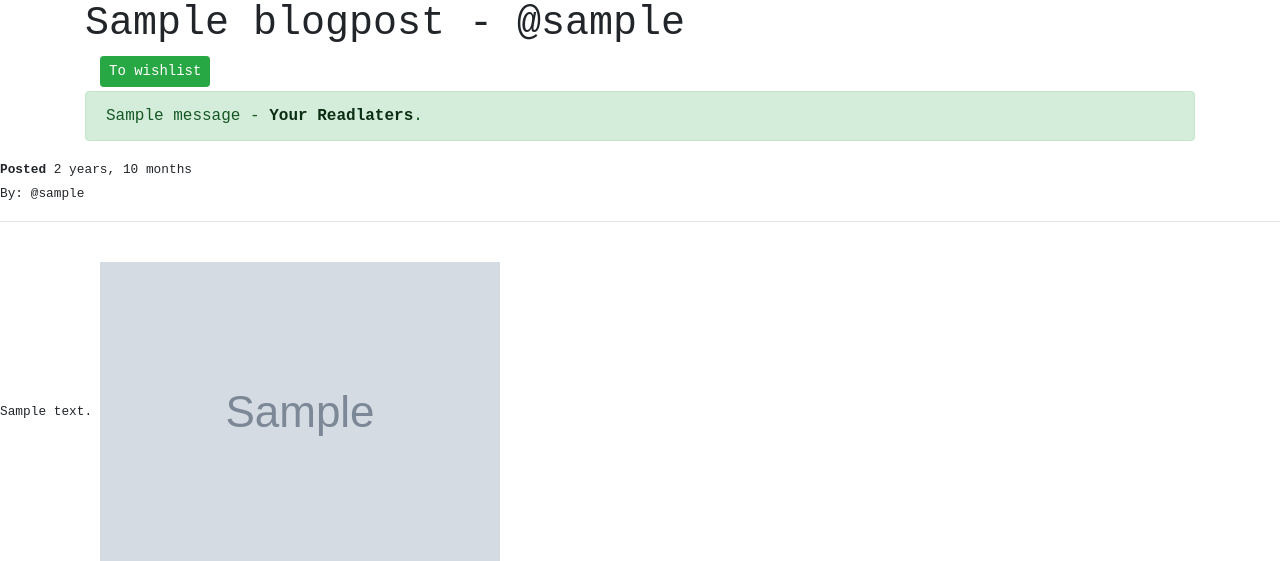
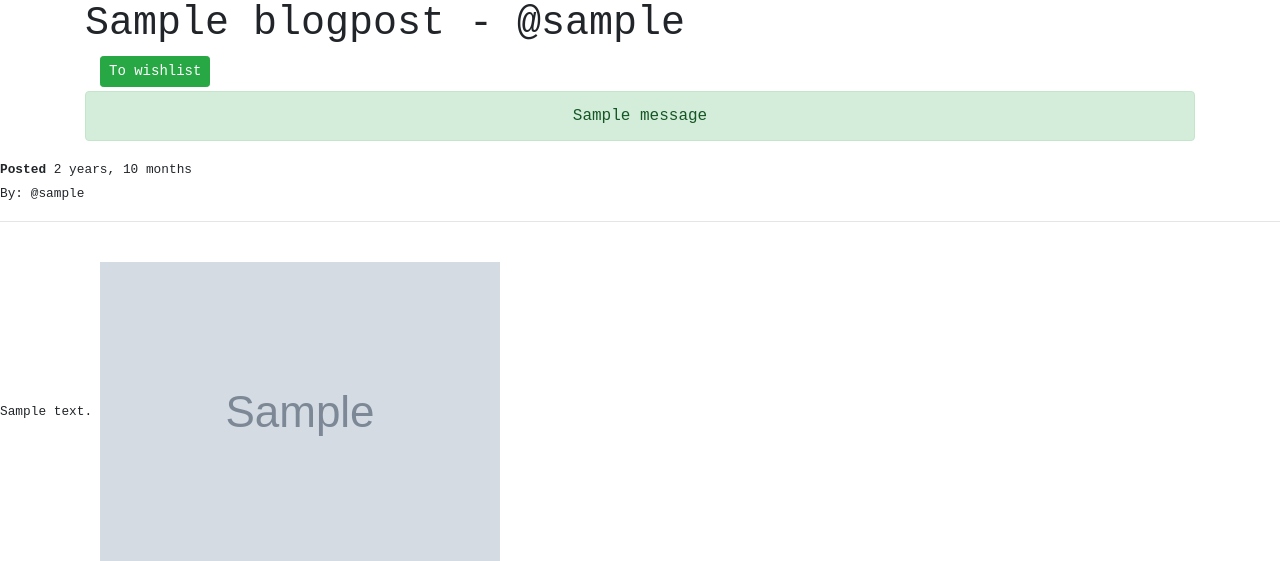
Before and after one commit to exnihiloo/ptu_blog, a Django app: page /blog/1 in a window 1280 px wide. Shown: the part 104-665 px from the top of the page. Run offline with Django 4.2, Linux system fonts and the light colour scheme; tables that the repository leaves empty hold one stand-in row (values such as "Sample post"); grey boxes marked "Sample" are stand-in pictures; one stand-in notice (Sample message) is shown; some libraries are stand-ins or nearby versions.

Commit message:
imported messages on templates with alert

```diff
--- a/blog/forms.py
+++ b/blog/forms.py
@@ -1,12 +1,10 @@
 from django import forms
 from . import models
 from django.utils.timezone import datetime, timedelta
+from django.contrib import messages
+from django.utils.translation import gettext_lazy as _
 
-# choices = models.Topic.objects.all().values_list('name', 'name')
 
-# topics_list = []
-# for topic in choices:
-#     topics_list.append(topic) ; choices = topics_list,
 
 class BlogPostForm(forms.ModelForm):
     class Meta:
--- a/blog/templates/blog_details.html
+++ b/blog/templates/blog_details.html
@@ -22,14 +22,15 @@
 
 
 
+
 <div class="container pt-1">
-{% if messages %}
-    <div class="alert alert-success" alert-"{{ message.tags }}" role="alert">
-    {% for message in messages  %}
-      {{message|safe}} - <a href="{% url "readlater" %}" class="alert-link">Your Readlaters</a>.
-    {% endfor %}
-    </div>
-{% endif %}
+    {% if messages %}
+        <div class="alert alert-success text-center" alert-"{{ message.tags }}" role="alert">
+        {% for message in messages  %}
+            {{message|safe}}
+        {% endfor %}
+        </div>
+    {% endif %}
 </div>
 <small><strong>Posted </strong>{{ blogpost.creation_date|timesince }}</small>
 <br/>
--- a/blog/templates/home.html
+++ b/blog/templates/home.html
@@ -6,8 +6,8 @@
 <style>
     .album img {
         padding: 5px;
-        width: 250px;
-        height: 250px;
+        width: 290px;
+        height: 260px;
     }
 </style>
 
--- a/blog/views.py
+++ b/blog/views.py
@@ -8,6 +8,7 @@ from .forms import BlogPostForm, EditBlogPostForm, CommentForm
 from django.urls import reverse_lazy, reverse
 from django.db.models import Q
 from django.http import HttpResponse, HttpResponseRedirect
+from django.utils.translation import gettext_lazy as _
 
 class Home(ListView):
     model = BlogPost
@@ -37,6 +38,7 @@ class BlogDetail(FormMixin, DetailView):
         if form.is_valid():
             return self.form_valid(form)
         else:
+            messages.error(self.request, _("Malaka, you're posting too much!"), extra_tags='comment')
             return self.form_invalid(form)
 
 
@@ -134,9 +136,11 @@ def likes(request, pk):
     if not liked:
         liked = BlogLike.objects.create(user = user, liked_blog = blogpost)
         current_likes += 1
+        messages.success(request, _("You liked this blog post."))
     else:
         liked = BlogLike.objects.filter(user = user, liked_blog = blogpost).delete()
         current_likes -= 1
+        messages.success(request, _("You unliked this blog post."))
     blogpost.likes = current_likes
     blogpost.save()
     return HttpResponseRedirect(reverse('blogview', args = [pk]))
--- a/user_profile/views.py
+++ b/user_profile/views.py
@@ -14,6 +14,7 @@ from django.http import HttpResponse, HttpResponseRedirect
 from blog.models import BlogPost
 from . import models
 from django.contrib.auth import get_user_model
+from django.utils.translation import gettext_lazy as _
 
 User = get_user_model()
 
@@ -78,10 +79,10 @@ def read_later(request, id):
     readlater_blog = get_object_or_404(BlogPost, id = id)
     if readlater_blog.users_readlater.filter(id = request.user.id).exists():
         readlater_blog.users_readlater.remove(request.user)
-        messages.success(request, readlater_blog.title + " has been removed from your read later list")
+        messages.success(request, readlater_blog.title + " has been removed from your read later list", extra_tags='readlater')
     else:
         readlater_blog.users_readlater.add(request.user)
-        messages.success(request, "Added " + readlater_blog.title + " to your read later list")
+        messages.success(request, "Added " + readlater_blog.title + " to your read later list", extra_tags='readlater')
     return HttpResponseRedirect(request.META["HTTP_REFERER"])
 
 
```
Also changed, not shown: user_profile/templates/user_readlater.html (+7 -1 lines).
